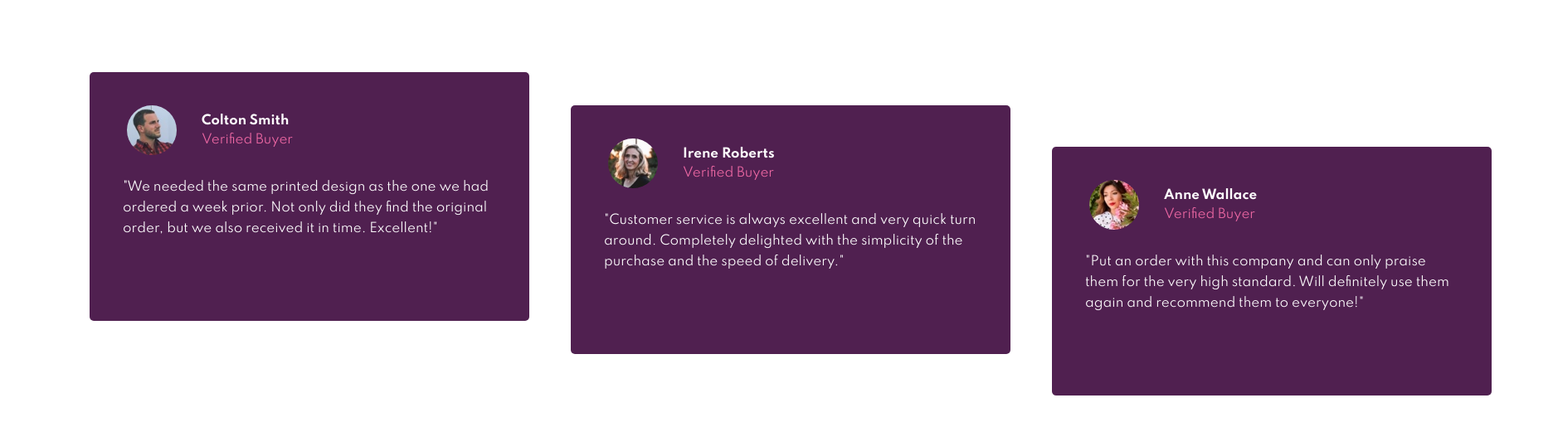
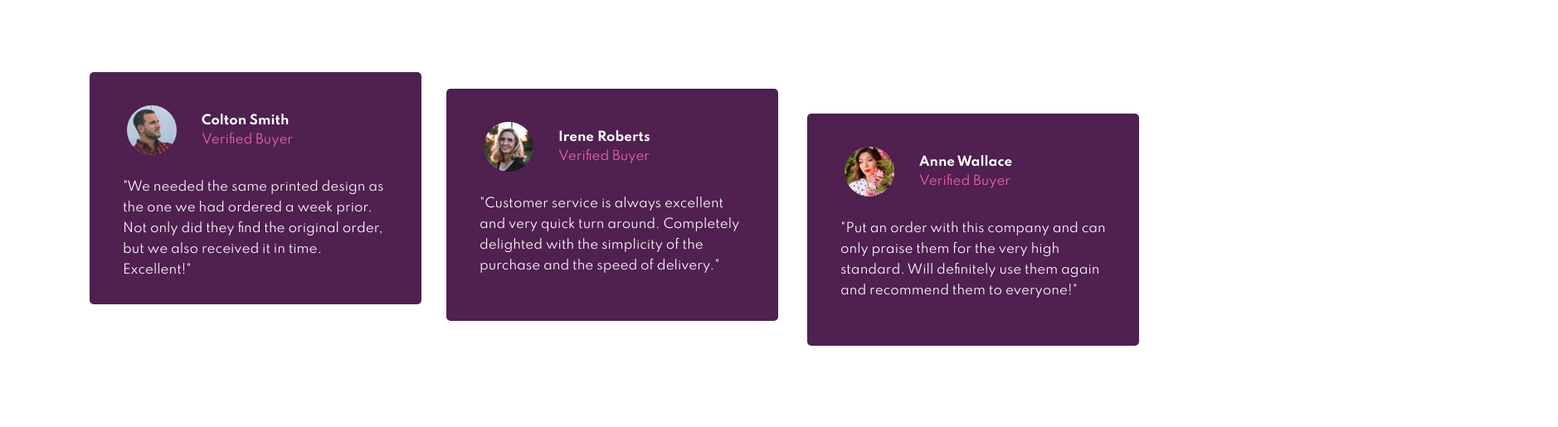
Before and after one commit to yungnicle/coco.github.io, a plain HTML site: page index.html in a window 1280 px wide. Shown: the part 365-880 px from the top of the page at 83% size, 1878 px wide, since content can reach past the window. Drawn offline with Linux system fonts and the light colour scheme.

Commit message:
Add files via upload

```diff
--- a/styles.css
+++ b/styles.css
@@ -92,10 +92,10 @@ img{
 .testimonial-card1, .testimonial-card2, .testimonial-card3 {
   background: hsl(300, 43%, 22%);
   color: white;
-  height: 300px;
+  height: 280px;
   border-radius: 5px;
   text-align: left;
-  width: 530px ;
+  width: 400px ;
 }
 
 .card-name-img {
@@ -131,10 +131,10 @@ img{
 .testimonial-card1{ transform: translate(0px, -150px);}
 
 
-.testimonial-card2{transform: translate(580px, -410px);}
+.testimonial-card2{transform: translate(430px, -410px);}
 
 
-.testimonial-card3{transform: translate(1160px, -660px);}
+.testimonial-card3{transform: translate(865px, -660px);}
 
 
 {}
```
